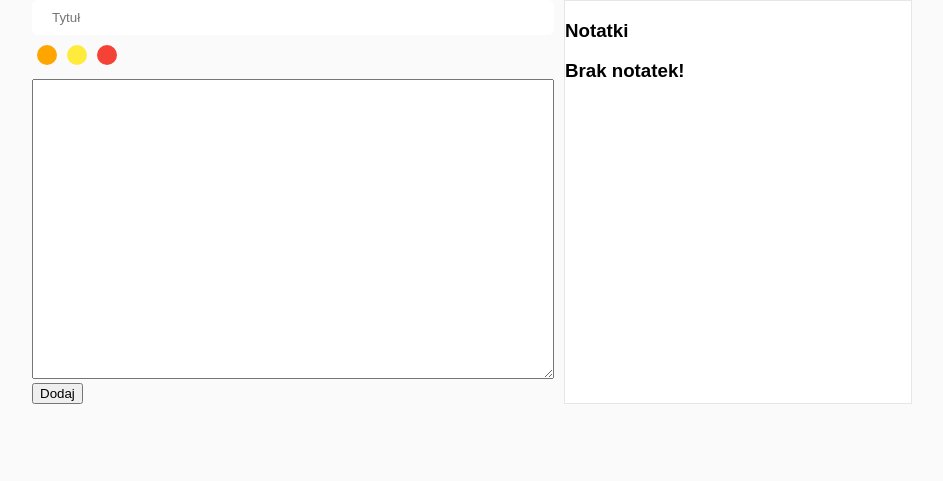
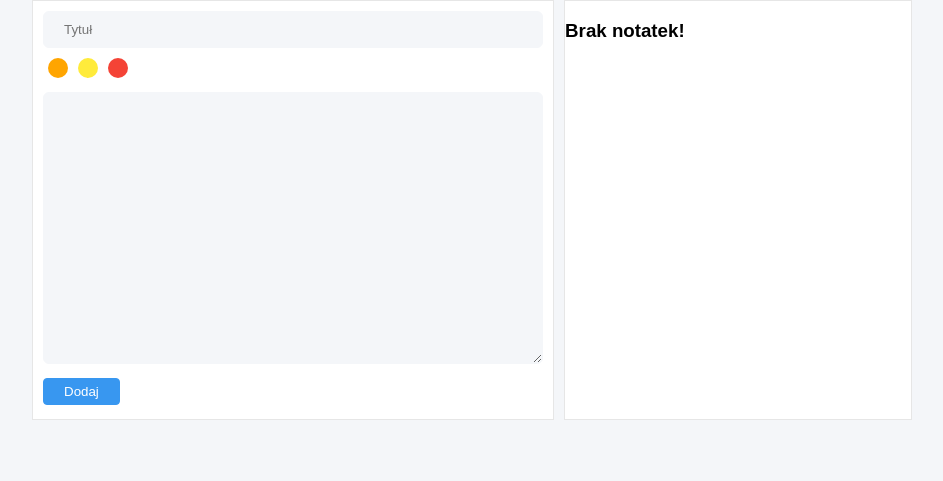
Before and after one commit to norbert-wsei/js, a plain HTML site: page note-pocket/index.html in a window 1280 px wide. Shown: the whole page, without its empty margins (168-1111 px from the left). Drawn offline with Linux system fonts and the light colour scheme.

Commit message:
add notes

```diff
--- a/note-pocket/index.html
+++ b/note-pocket/index.html
@@ -17,7 +17,6 @@
       <button id="note-add">Dodaj</button>
     </div>
     <div  class="note-list-box">
-      <h3>Notatki</h3>
       <h3 id="no-notes">Brak notatek!</h3>
       <ul id="note-list"></ul>
     </div>
--- a/note-pocket/style.css
+++ b/note-pocket/style.css
@@ -3,7 +3,7 @@
 }
 
 body {
-  background: #fafafa;
+  background: #f4f6f9;
   font-family: Arial, sans-serif;
   margin: 0;
 }
@@ -11,19 +11,28 @@ body {
 .main {
   display: flex;
   width: 880px;
+  height: 420px;
   margin: 0 auto;
 }
 
 .note-editor {
+  background-color: #fff;
   width: 60%;
+  border: 1px solid #e6e6e6;
+  padding: 10px;
 }
 
 .note-editor input {
   width: 100%;
-  border: 0;
-  border-radius: 6px;
   margin-bottom: 10px;
   padding: 10px 20px;
+}
+
+.note-editor input,
+.note-editor textarea {
+  background-color: #f4f6f9;
+  border-radius: 6px;
+  border: 1px solid #f4f6f9;
 }
 
 .note-editor .note-color-button {
@@ -50,7 +59,17 @@ body {
 .note-editor textarea {
   min-width: 100%;
   max-width: 100%;
-  height: 300px;
+  height: 272px;
+  margin-bottom: 10px;
+}
+
+.note-editor button {
+  background-color: #3897f0;
+  border: 1px solid #3897f0;
+  border-radius: 4px;
+  cursor: pointer;
+  color: #fff;
+  padding: 5px 20px;
 }
 
 .note-list-box {
@@ -61,17 +80,20 @@ body {
 }
 
 .note-list-box ul {
+  height: 100%;
   margin: 0;
   padding: 0;
+  overflow-y: auto;
 }
 
 .note-list-box li {
   list-style: none;
   margin: 2px 0;
+  padding-left: 10px;
 }
 
 .note-list-box li:hover {
-  background-color: #ccc;
+  background-color: #f4f6f9;
   cursor: pointer;
 }
 
```
